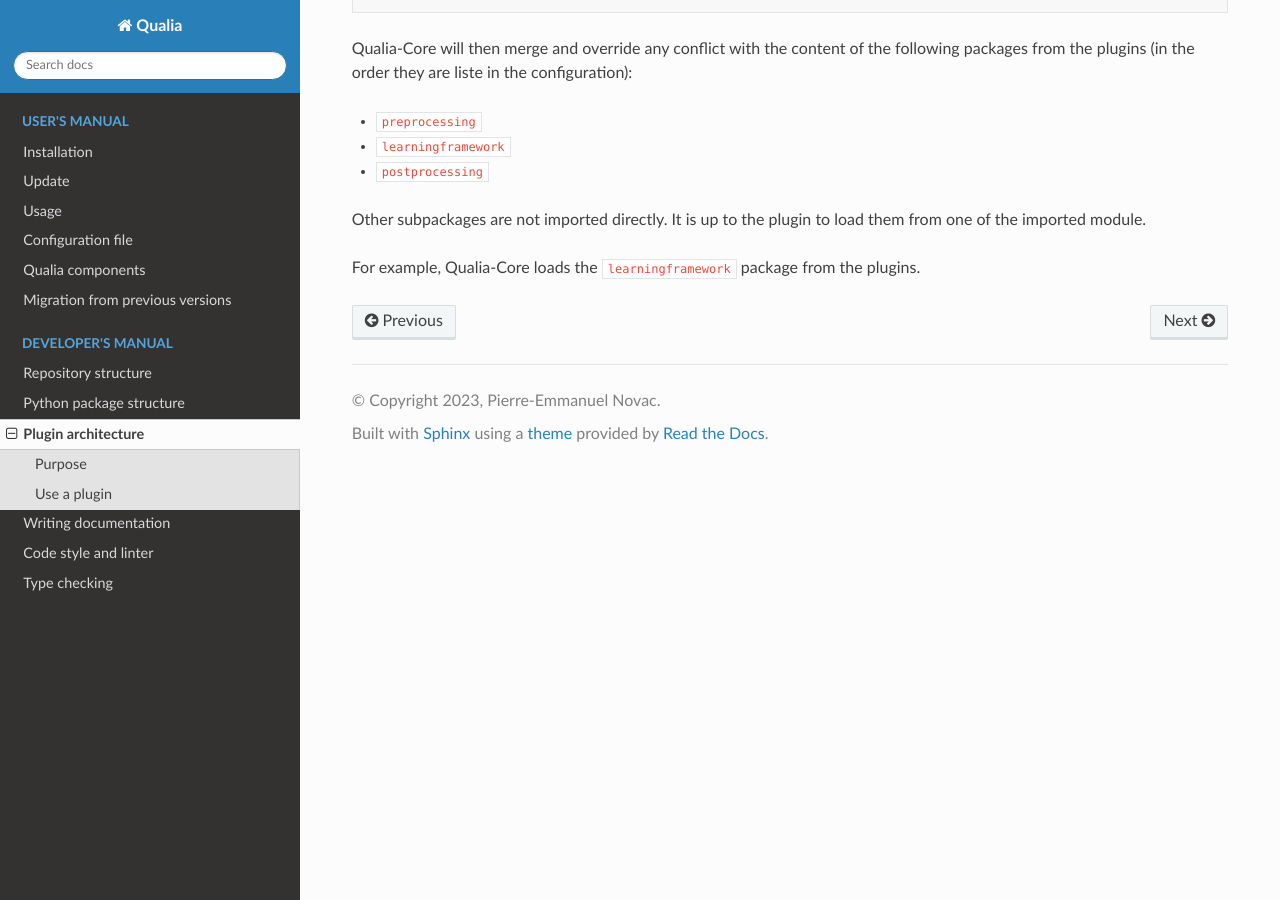
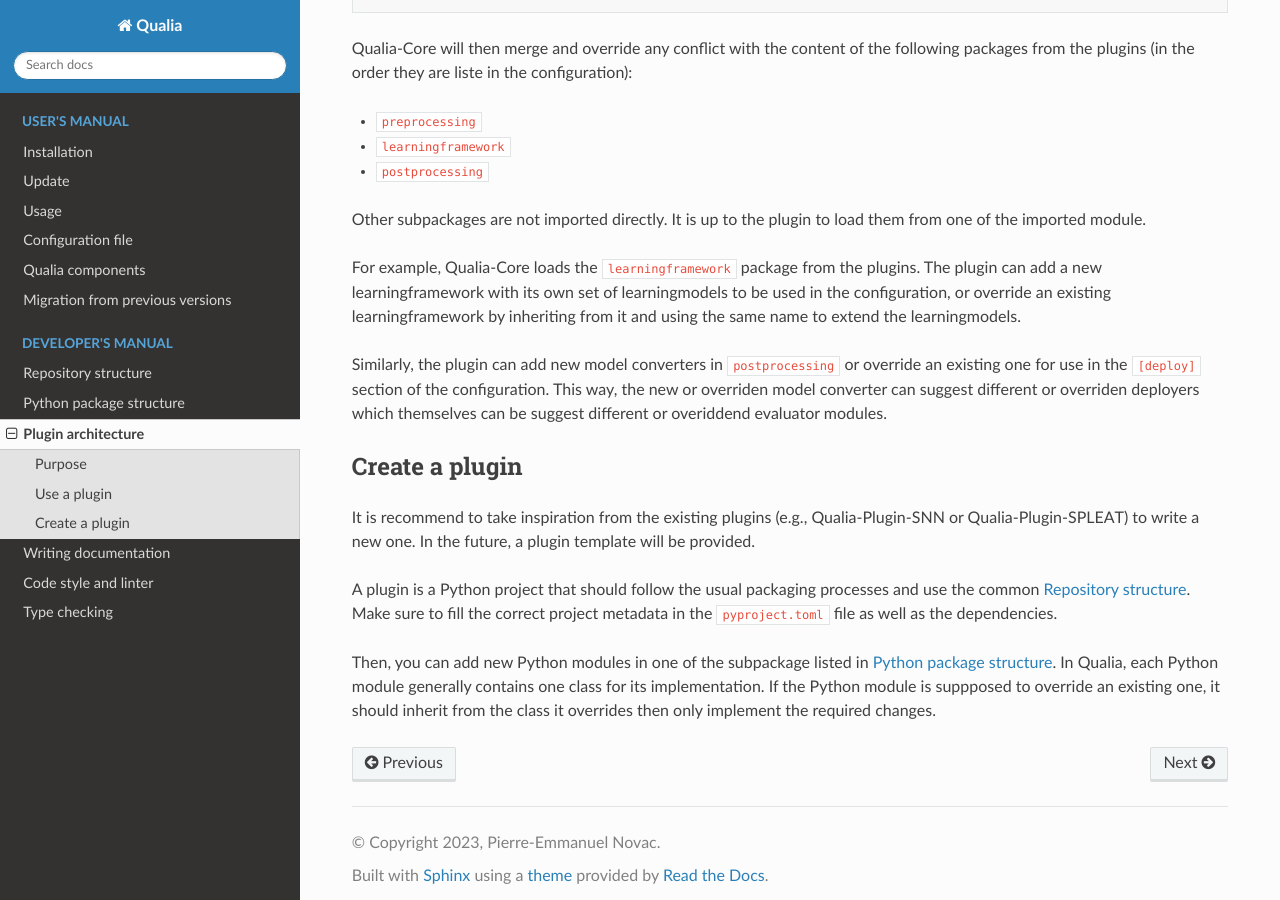
Before and after one commit to LEAT-EDGE/qualia, a Sphinx documentation site: the page built from docs/Developer/PluginArchitecture.md, in a window 1280 px wide and 900 px high, scrolled down 919 px. Built offline with Sphinx 7.4.7 and the Read the Docs theme 2.0.0, drawn with Linux system fonts in a browser that asks for light colours; the version number could not be read and is left out.

Commit message:
Update docs/Developer/PluginArchitecture.md

```diff
--- a/docs/Developer/PluginArchitecture.md
+++ b/docs/Developer/PluginArchitecture.md
@@ -37,3 +37,21 @@ Qualia-Core will then merge and override any conflict with the content of the fo
 Other subpackages are not imported directly. It is up to the plugin to load them from one of the imported module.
 
 For example, Qualia-Core loads the `learningframework` package from the plugins.
+The plugin can add a new learningframework with its own set of learningmodels to be used in the configuration,
+or override an existing learningframework by inheriting from it and using the same name to extend the learningmodels.
+
+Similarly, the plugin can add new model converters in `postprocessing` or override an existing one for use in the `[deploy]` section of the configuration.
+This way, the new or overriden model converter can suggest different or overriden deployers which themselves can be suggest different or overiddend evaluator modules.
+
+
+## Create a plugin
+
+It is recommend to take inspiration from the existing plugins (e.g., Qualia-Plugin-SNN or Qualia-Plugin-SPLEAT) to write a new one.
+In the future, a plugin template will be provided.
+
+A plugin is a Python project that should follow the usual packaging processes and use the common <project:RepositoryStructure.md>.
+Make sure to fill the correct project metadata in the `pyproject.toml` file as well as the dependencies.
+
+Then, you can add new Python modules in one of the subpackage listed in <project:PackageStructure.md>.
+In Qualia, each Python module generally contains one class for its implementation.
+If the Python module is suppposed to override an existing one, it should inherit from the class it overrides then only implement the required changes.
```
